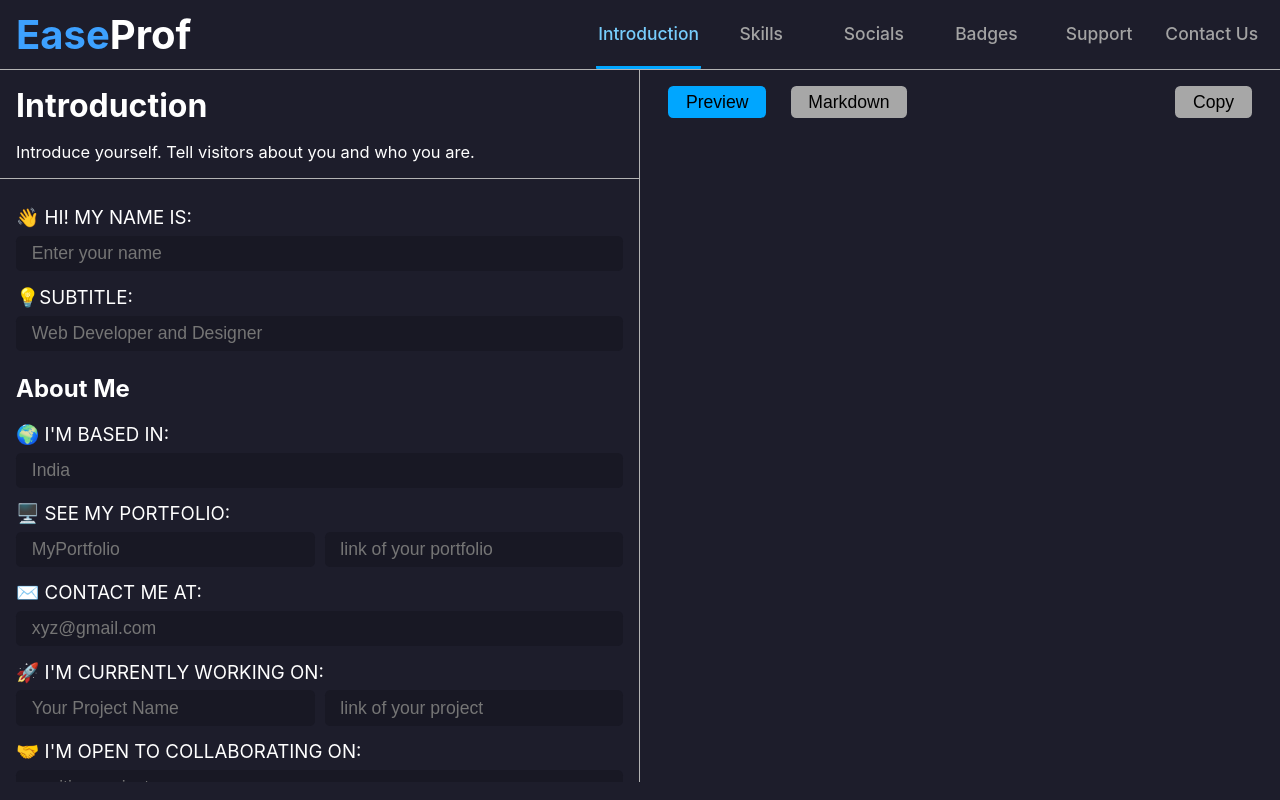
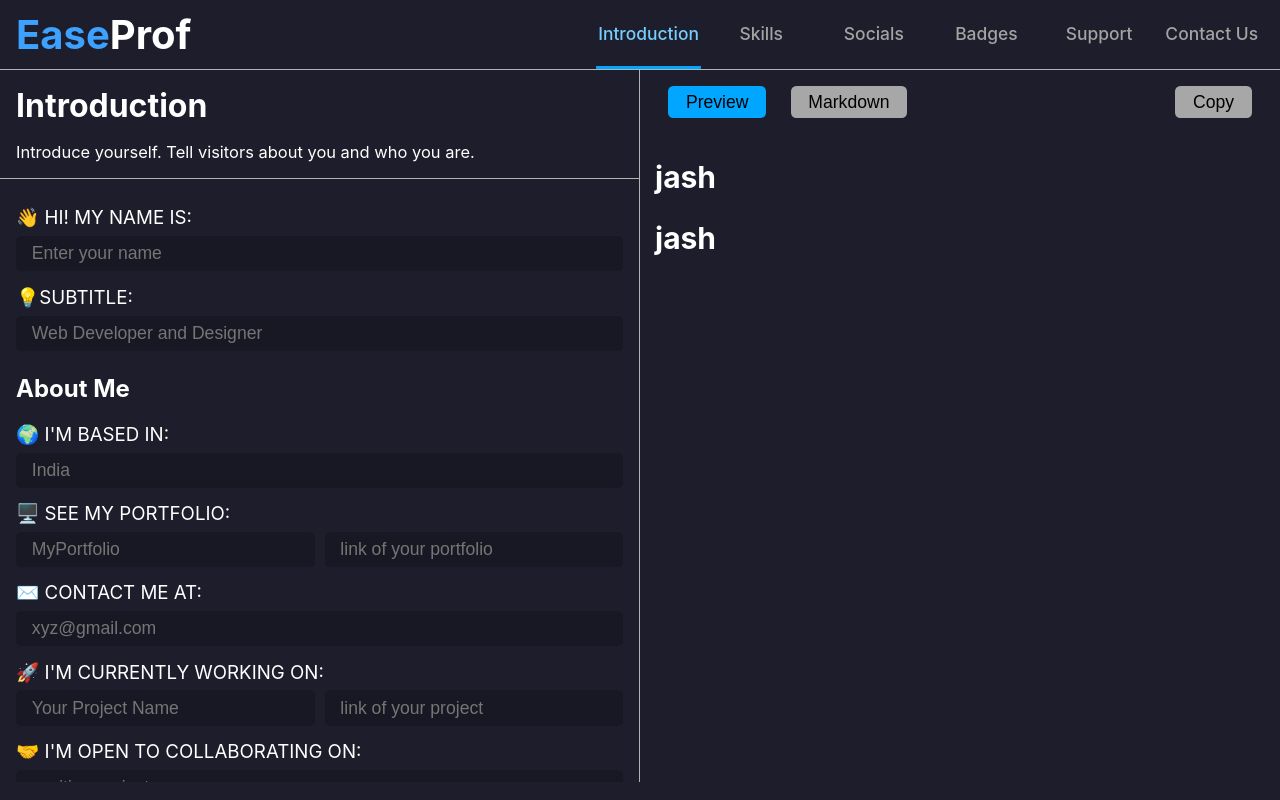
Before and after one commit to JASH-PATEL-6566/EaseProf, a Next.js app: page /introduction in a window 1280 px wide. Built offline with nearby package versions, Linux system fonts and the light colour scheme.

Commit message:
#6 react-markdown and other things

```diff
--- a/Components/Navbar/Lauout.js
+++ b/Components/Navbar/Lauout.js
@@ -1,9 +1,16 @@
 import { Navbar } from "./nav-com/Navbar";
 import ReactMarkdown from 'react-markdown';
 import { useState } from "react";
+import { useData } from '../../Context/DataContext'
+import rehypeRaw from 'rehype-raw'
+
 
 export default function Layout({ children }) {
+    const { data } = useData();
+
     const [text, setText] = useState("");
+
+    const markdown = `# jash\n# jash`;
 
     const changeView = (e, value) => {
         const changeAll = document.querySelectorAll('.change');
@@ -41,10 +48,10 @@ export default function Layout({ children }) {
                     </div>
                     {/* s */}
                     <div className="toggle mark-div" id='preview'>
-                        <ReactMarkdown children={text} />
+                        <ReactMarkdown rehypePlugins={[rehypeRaw]} children={markdown} />
                     </div>
                     <div className="markdown">
-                        <textarea readOnly name="area" id="markdown" className="area toggle display_none" value={text} onChange={(e) => setText(e.target.value)}></textarea>
+                        <textarea readOnly name="area" id="markdown" className="area toggle display_none" value={markdown} onChange={(e) => setText(e.target.value)}></textarea>
                     </div>
                 </div>
             </main>
--- a/package.json
+++ b/package.json
@@ -15,7 +15,8 @@
     "react-dom": "18.2.0",
     "react-markdown": "^8.0.3",
     "react-redux": "^8.0.5",
-    "redux": "^4.2.0"
+    "redux": "^4.2.0",
+    "rehype-raw": "^6.1.1"
   },
   "devDependencies": {
     "eslint": "8.26.0",
--- a/pages/introduction/index.js
+++ b/pages/introduction/index.js
@@ -9,7 +9,7 @@ import { useData } from '../../Context/DataContext';
 
 export default function Introduction() {
     const { changeData, data } = useData();
-    console.log(data);
+    // console.log(data);
     return (
         <>
             <Head>
--- a/pages/socials/index.js
+++ b/pages/socials/index.js
@@ -1,4 +1,3 @@
-import classes from './socials.module.css';
 import Head from 'next/head';
 import Upper from '../../Components/upperBlock/Upper';
 import SocialInput from '../../Components/Input/socialInput';
```
Also changed, not shown: 2 other files (tests, documents, lock files or other folders).
